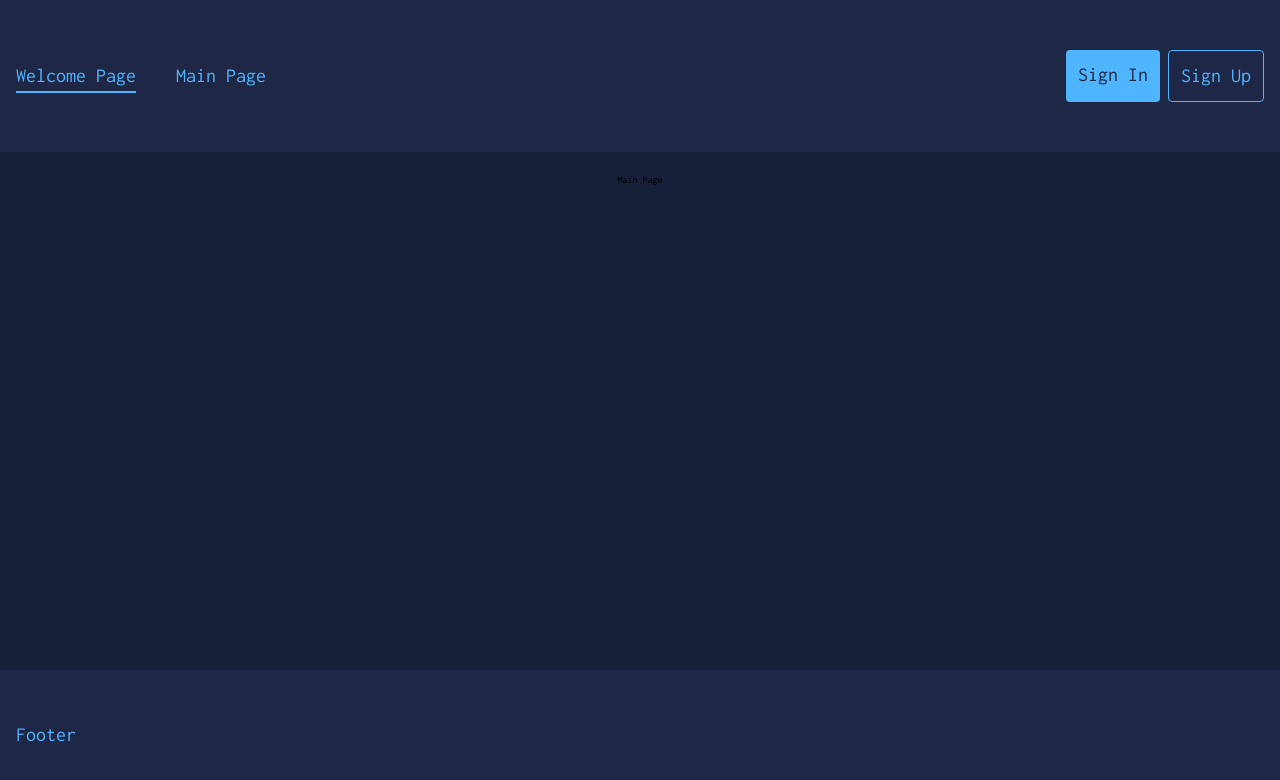
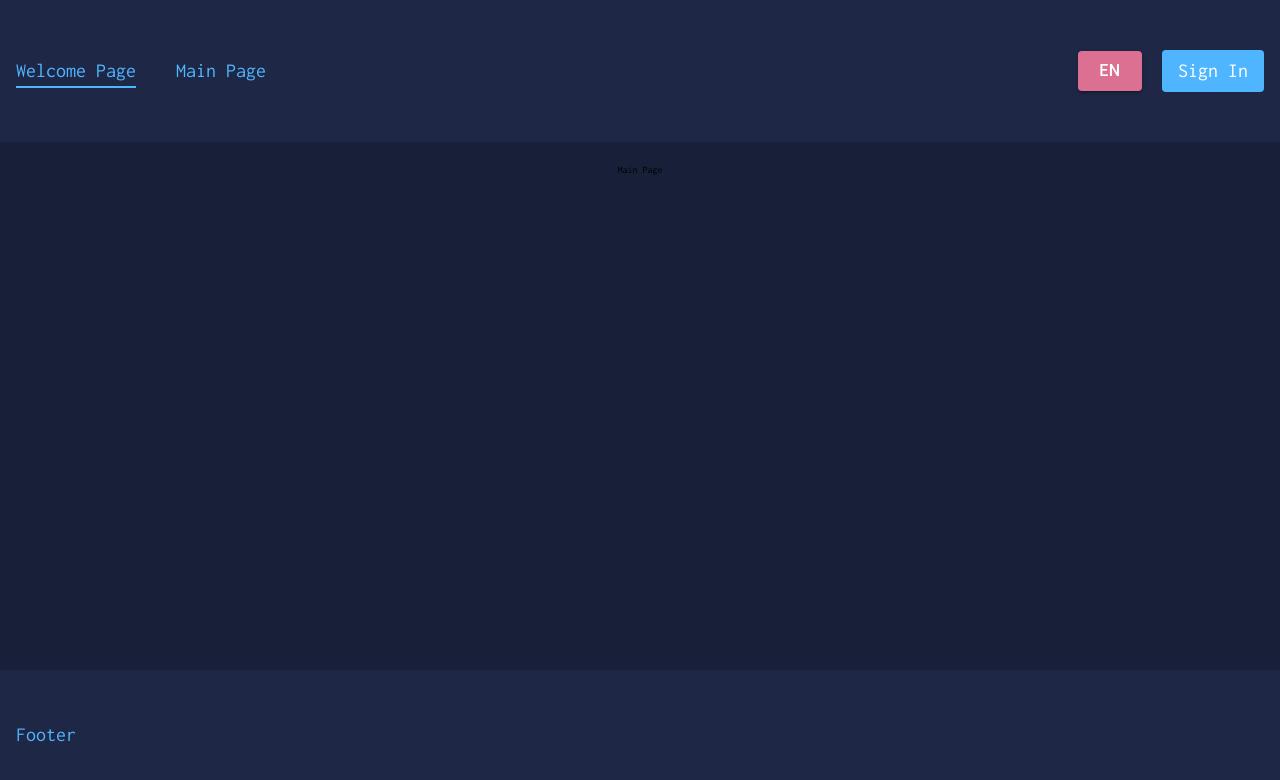
Before and after one commit to vstezhko/graphiql-app, a React (Vite) app: page / in a window 1280 px wide. Shown: the top 780 px of the page. Built offline with nearby package versions, Linux system fonts and the light colour scheme.

Commit message:
GE-13 - feat: add button localization

```diff
--- a/src/components/layout/Header.tsx
+++ b/src/components/layout/Header.tsx
@@ -1,5 +1,6 @@
 import { Link, NavLink, useNavigate } from 'react-router-dom';
 import { useEffect, useRef, useState } from 'react';
+import Localization from '../localizationComponent/Localization.tsx';
 
 const Header = () => {
   const headerRef = useRef<HTMLDivElement | null>(null);
@@ -35,6 +36,7 @@ const Header = () => {
       <NavLink to={'/'}>Welcome Page</NavLink>
       <NavLink to={'/main'}>Main Page</NavLink>
       <div className="links__container">
+        <Localization />
         {!token ? (
           <button
             className={scroll ? 'sticky__link' : 'header__link'}
@@ -43,24 +45,12 @@ const Header = () => {
             Log out
           </button>
         ) : (
-          <>
           <Link
             className={scroll ? 'sticky__link' : 'header__link'}
             to={'/signIn'}
           >
             Sign In
           </Link>
-            <Link
-              className={
-                scroll
-                  ? 'sticky__link sticky__link_outlined'
-                  : 'header__link header__link_outlined'
-              }
-              to={'/signUp'}
-            >
-              Sign Up
-            </Link>
-          </>
         )}
       </div>
     </header>
--- /dev/null
+++ b/src/components/localizationComponent/Localization.tsx
@@ -0,0 +1,12 @@
+import Popover from './Popover.tsx';
+import { useState } from 'react';
+
+const Localization = () => {
+  const [selectedLang, setSelectedLang] = useState('en');
+
+  return (
+    <Popover selectedLang={selectedLang} setSelectedLang={setSelectedLang} />
+  );
+};
+
+export default Localization;
--- /dev/null
+++ b/src/components/localizationComponent/Popover.tsx
@@ -0,0 +1,80 @@
+import * as React from 'react';
+import {
+  ListItemText,
+  MenuList,
+  MenuItem,
+  ListItemButton,
+  Button,
+  Popover,
+} from '@mui/material';
+import { useState } from 'react';
+
+interface Props {
+  selectedLang: string;
+  setSelectedLang: (lang: string) => void;
+}
+
+const langArray = [
+  { id: 1, name: 'English', abbr: 'en' },
+  { id: 2, name: 'Russian', abbr: 'ru' },
+];
+
+export default function LocalizationPopover({
+  selectedLang,
+  setSelectedLang,
+}: Props) {
+  const [anchorEl, setAnchorEl] = useState<HTMLButtonElement | null>(null);
+
+  const handleClick = (event: React.MouseEvent<HTMLButtonElement>) => {
+    setAnchorEl(event.currentTarget);
+  };
+
+  const handleClose = () => {
+    setAnchorEl(null);
+  };
+
+  const handleListItemClick = (lang: string) => {
+    setSelectedLang(lang);
+    handleClose();
+  };
+
+  const id = Boolean(anchorEl) ? 'simple-popover' : undefined;
+
+  return (
+    <div>
+      <Button
+        aria-describedby={id}
+        variant="contained"
+        onClick={handleClick}
+        className="language__button"
+      >
+        {selectedLang}
+      </Button>
+      <Popover
+        disableScrollLock
+        id={id}
+        open={Boolean(anchorEl)}
+        anchorEl={anchorEl}
+        onClose={handleClose}
+        anchorOrigin={{
+          vertical: 'bottom',
+          horizontal: 'left',
+        }}
+      >
+        <MenuList>
+          {langArray.map(({ id, name, abbr }) => (
+            <MenuItem key={id}>
+              <ListItemButton
+                disableRipple
+                selected={selectedLang === abbr}
+                onClick={() => handleListItemClick(abbr)}
+              >
+                <ListItemText primary={name} />
+              </ListItemButton>
+            </MenuItem>
+          ))}
+        </MenuList>
+      </Popover>
+    </div>
+  );
+}
--- a/src/styles/components/layout/Header.scss
+++ b/src/styles/components/layout/Header.scss
@@ -14,10 +14,11 @@
     }
   }
 
+
   &__link {
     background-color: $color-additional;
-    color: $color-secondary;
-    padding: 1rem 1.2rem;
+    color: $color-font;
+    padding: 0.6rem 1.6rem;
     border-radius: 0.4rem;
     transition: all 0.3s;
 
@@ -25,14 +26,8 @@
       color: $color-additional;
       background-color: $color-additional-2;
     }
+  }
 
-
-    &_outlined {
-      color: $color-additional;
-      background-color: transparent;
-      border: 1px solid $color-additional;
-    }
-  }
 }
 
 .sticky {
@@ -40,7 +35,7 @@
   top: 0;
   width: 100%;
   z-index: 100;
-  padding: 10px 16px;
+  padding: 1rem 1.6rem;
   background-color: $color-additional;
   transition: all 0.3s;
 
@@ -52,7 +47,7 @@
     &:after {
       content: '';
       position: absolute;
-      height: 2px;
+      height: 0.2rem;
       width: 100%;
       background-color: $color-secondary;
       left: 0;
@@ -61,29 +56,60 @@
   }
 
   &__link {
-    background-color: transparent;
-    color: $color-secondary;
-    border: 1px solid $color-secondary;
-    padding: 1rem 1.2rem;
+    background-color: $color-secondary;
+    color: $color-font;
+    padding: 0.6rem 1.6rem;
     border-radius: 0.4rem;
     transition: all 0.3s;
+    box-shadow: 0px 3px 1px -2px rgba(0, 0, 0, 0.2), 0px 2px 2px 0px rgba(0, 0, 0, 0.14), 0px 1px 5px 0px rgba(0, 0, 0, 0.12);
 
     &:hover {
       color: $color-additional;
       background-color: $color-additional-2;
     }
-
-
-    &_outlined {
-      color: $color-additional;
-      background-color: $color-secondary;
-    }
   }
 
 }
 
-.links__container{
+.links__container {
   display: flex;
-  gap: 8px;
+  align-items: center;
+  gap: 2rem;
   margin-left: auto;
+
 }
+
+.language__button {
+  background-color: $color-button !important;
+  font-size: 1.6rem !important;
+}
+
+.MuiPaper-root {
+  top: 110px !important;
+  background-color: $color-additional !important;
+
+
+  & > .MuiList-root {
+    & > .MuiButtonBase-root {
+
+      & > .MuiListItemButton-root {
+        color: $color-font;
+
+        &:hover {
+          background-color: transparent !important;
+        }
+
+        & > .MuiListItemText-root > span {
+          font-size: 1.6rem;
+        }
+      }
+
+      & > .Mui-selected {
+        background-color: transparent !important;
+        color: $color-primary !important;
+        text-decoration: underline;
+      }
+
+    }
+  }
+}
```
Lines whose indentation alone changed are shown as unchanged.
